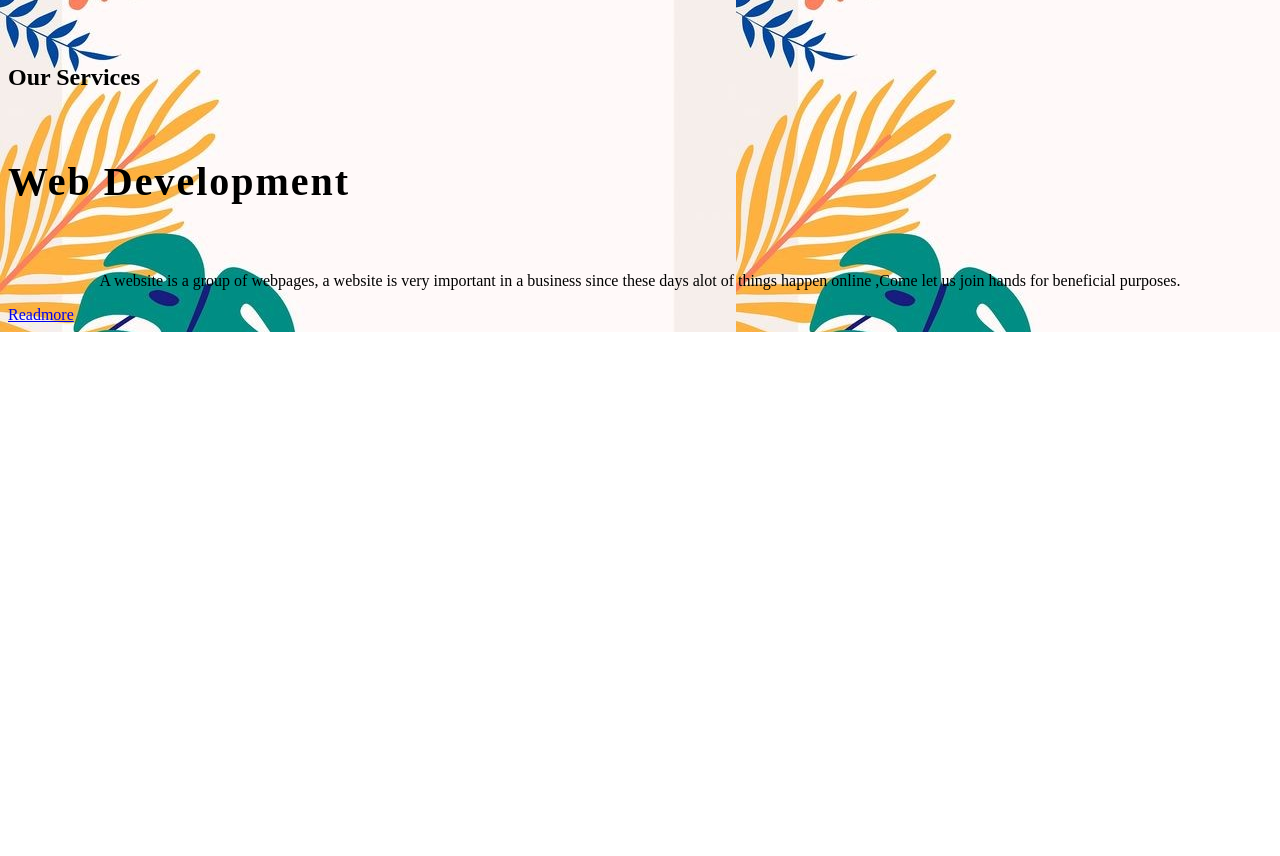
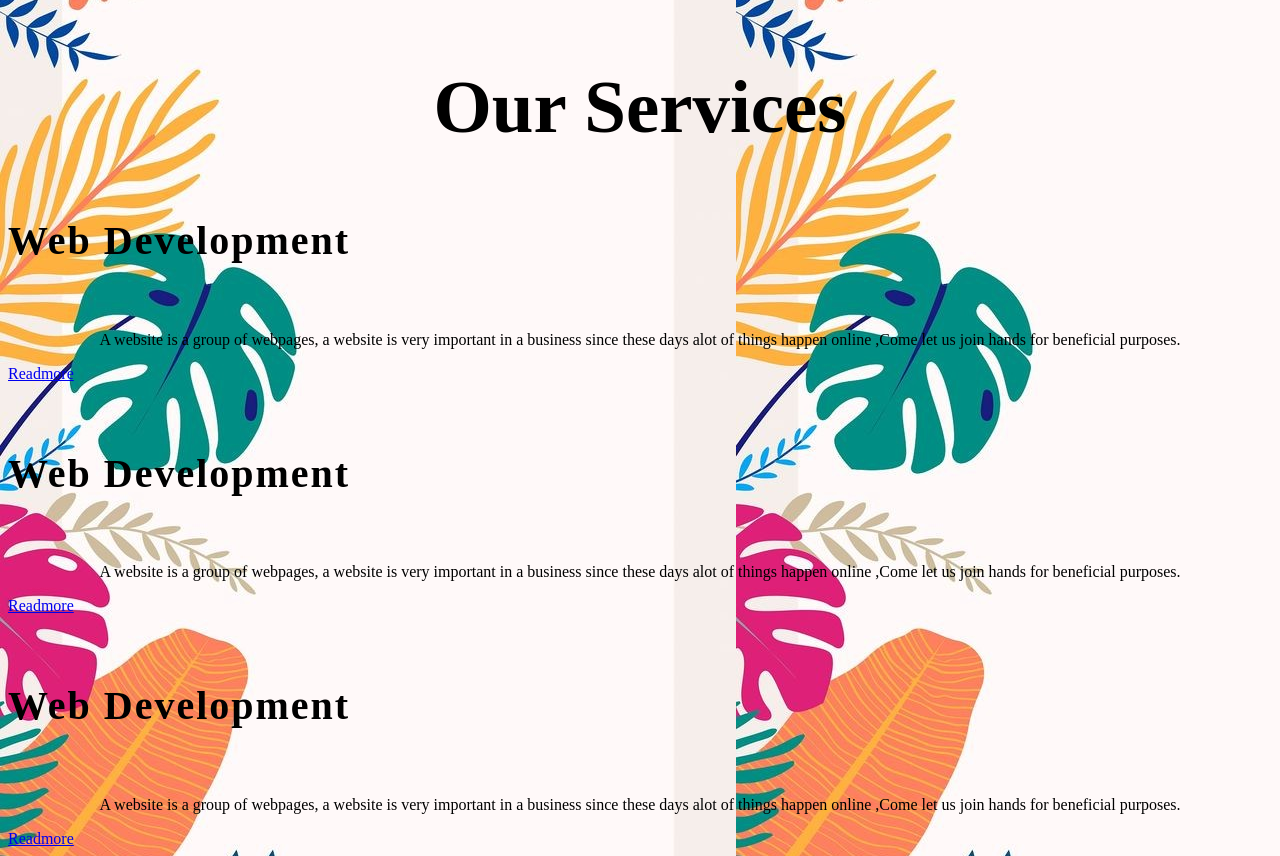
Before and after one commit to wairimukanene/portfolio, a plain HTML site: page index.html in a window 1280 px wide. Shown: the part 1114-1970 px from the top of the page. Before the commit the page ends 1446 px from the top, so only its background shows below. Drawn offline with Linux system fonts and the light colour scheme.

Commit message:
commit9-aligning the service class using css styles

```diff
--- a/index.html
+++ b/index.html
@@ -55,6 +55,25 @@
                     <p style="text-align:center;">A website is a group of webpages, a website is very important in a business since these days alot of things happen online ,Come let us join hands for beneficial purposes.</p>
                     <a class="button" href="#">Readmore</a>
         </div>
+        <div class="box">
+            <div class="card">
+                <i class="fas fa-bars"></i>
+                <h5>Web Development</h5>
+        <div class="pra">
+            <p style="text-align:center;">A website is a group of webpages, a website is very important in a business since these days alot of things happen online ,Come let us join hands for beneficial purposes.</p>
+            <a class="button" href="#">Readmore</a>
+</div>
+<div class="box">
+    <div class="card">
+        <i class="fas fa-bars"></i>
+        <h5>Web Development</h5>
+<div class="pra">
+    <p style="text-align:center;">A website is a group of webpages, a website is very important in a business since these days alot of things happen online ,Come let us join hands for beneficial purposes.</p>
+    <a class="button" href="#">Readmore</a>
+</div>
+
+
+
 
     </body>
 </html>
--- a/styles.css
+++ b/styles.css
@@ -142,3 +142,15 @@ flex-direction:column;
 justify-content:center;
 min-height:100vh;}
 }
+.service{
+    background: #101010;
+    width:100%;
+    padding: 100px 0px;
+}
+.title h2{
+    color: black;
+    font-size:75px;
+    width:1100px;
+    margin:30px auto;
+    text-align:center;
+}
```
